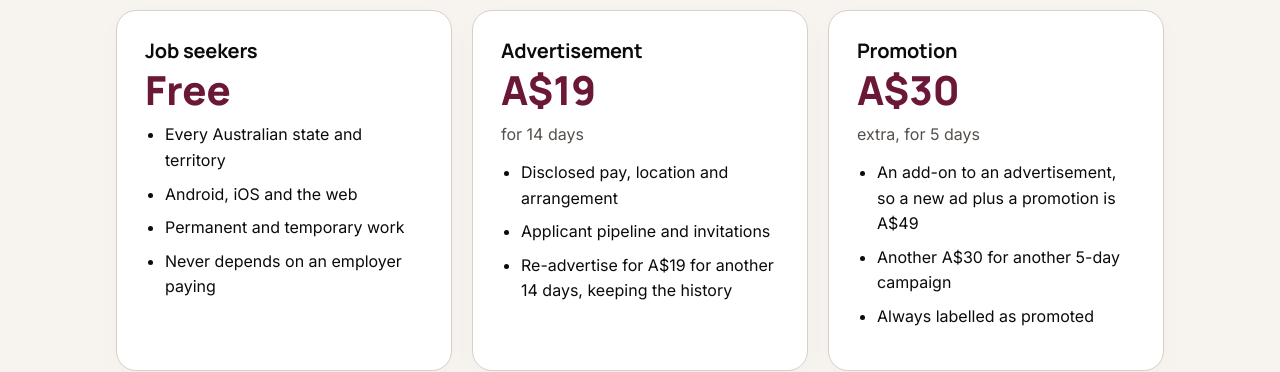
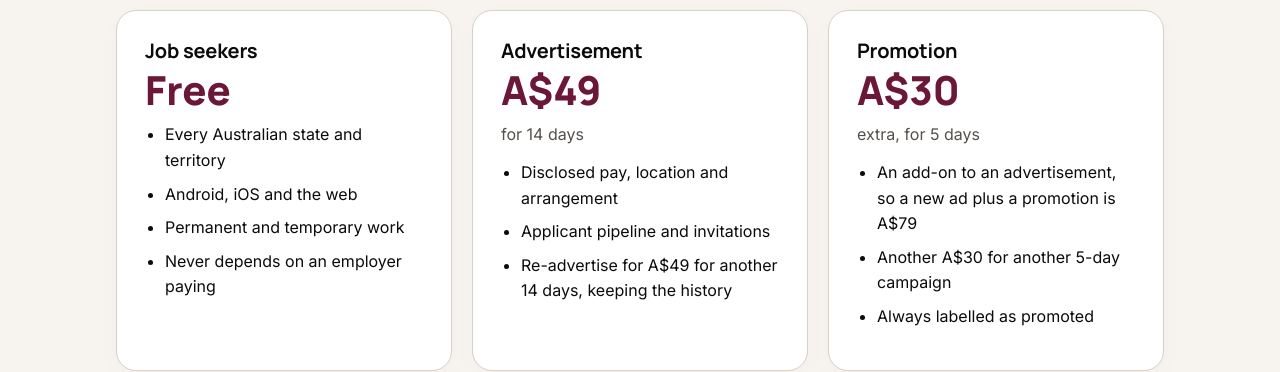
Before and after one commit to BSaumil/NUA-CREW, a Next.js app in the folder apps/site/: page /pricing in a window 1280 px wide. Shown: the part 750-1122 px from the top of the page. Built offline with nearby package versions, Linux system fonts and the light colour scheme.

Commit message:
pricing: set 14-day advertisement A$49 and combined option A$79 (apps/site/app/pricing/page.tsx)

```diff
--- a/apps/site/app/pricing/page.tsx
+++ b/apps/site/app/pricing/page.tsx
@@ -31,19 +31,19 @@ export default function Pricing() {
             </ul>
           </Card>
           <Card title="Advertisement">
-            <p className="site-price">A$19</p>
+            <p className="site-price">A$49</p>
             <p>for 14 days</p>
             <ul className="site-list">
               <li>Disclosed pay, location and arrangement</li>
               <li>Applicant pipeline and invitations</li>
-              <li>Re-advertise for A$19 for another 14 days, keeping the history</li>
+              <li>Re-advertise for A$49 for another 14 days, keeping the history</li>
             </ul>
           </Card>
           <Card title="Promotion">
             <p className="site-price">A$30</p>
             <p>extra, for 5 days</p>
             <ul className="site-list">
-              <li>An add-on to an advertisement, so a new ad plus a promotion is A$49</li>
+              <li>An add-on to an advertisement, so a new ad plus a promotion is A$79</li>
               <li>Another A$30 for another 5-day campaign</li>
               <li>Always labelled as promoted</li>
             </ul>
```
